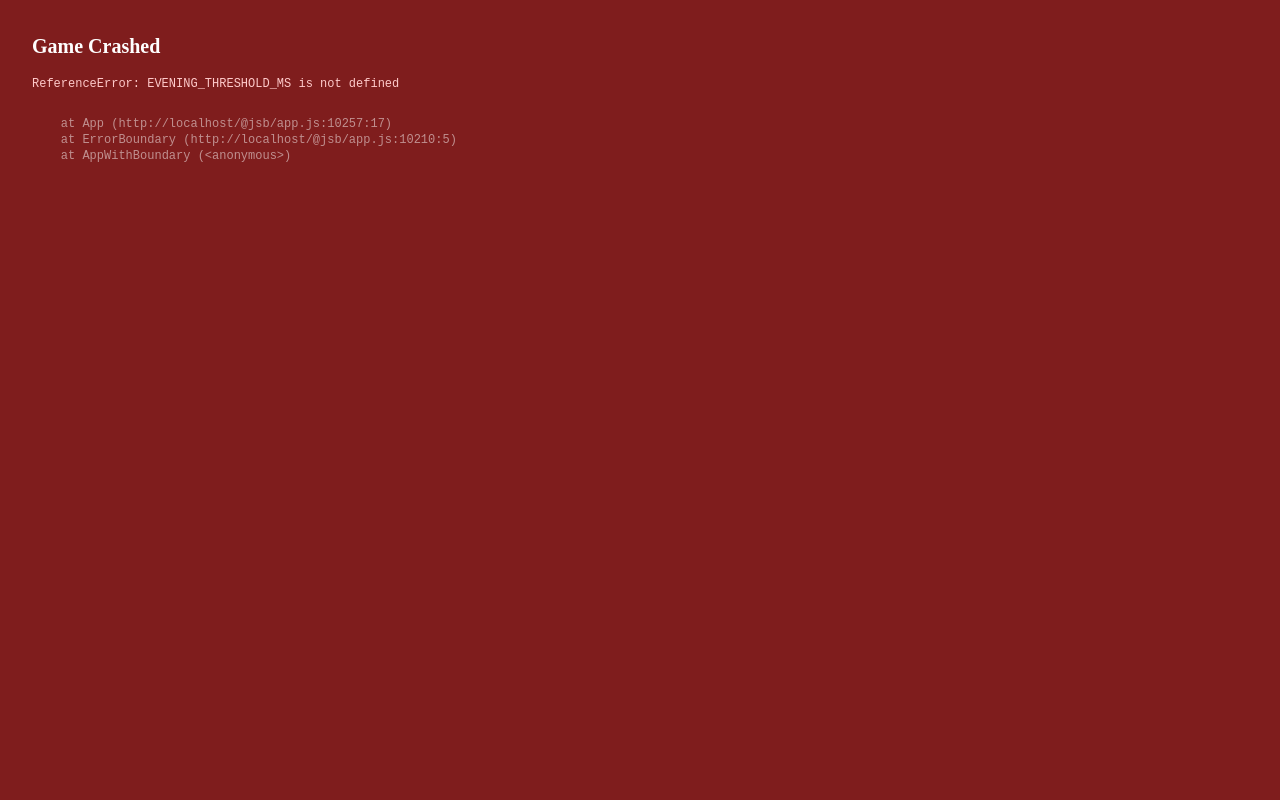
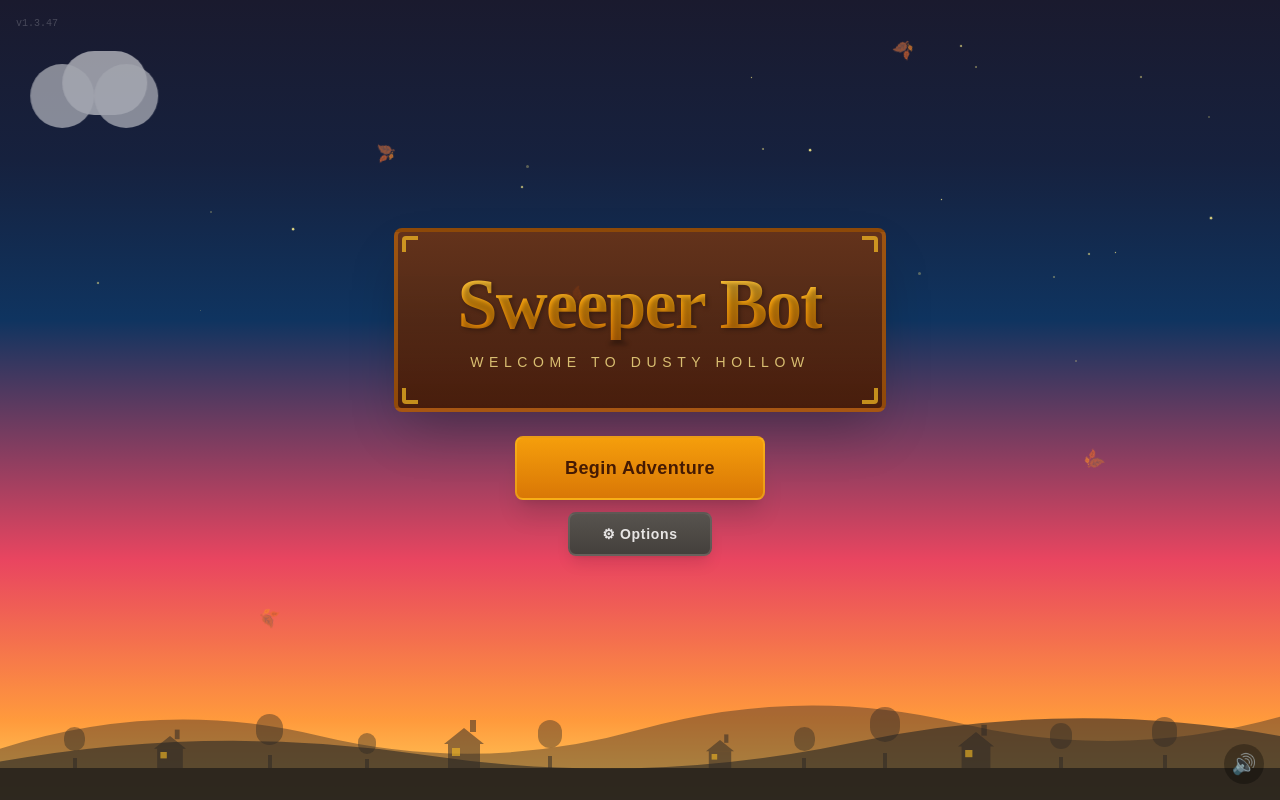
Before and after one commit to dragondealdough/sweeper-bot, a React (Vite) app: page / in a window 1280 px wide. Built offline with nearby package versions, Linux system fonts and the light colour scheme.

Commit message:
v1.3.47: Fix missing EVENING_THRESHOLD_MS import

```diff
--- a/App.tsx
+++ b/App.tsx
@@ -3,7 +3,7 @@ import React, { useEffect, useCallback, useRef, useState } from 'react';
 import { GameStatus, Direction, ItemType, FlagType } from './types';
 import {
   APP_VERSION, RECYCLE_TIME_MS, OVERWORLD_MIN_X, OVERWORLD_MAX_X,
-  GRID_CONFIG, PHYSICS, COLORS, INITIAL_ROPE_LENGTH, SAFE_ROWS, DAY_DURATION_MS,
+  GRID_CONFIG, PHYSICS, COLORS, INITIAL_ROPE_LENGTH, SAFE_ROWS, DAY_DURATION_MS, EVENING_THRESHOLD_MS,
   ROPE_X, HOUSE_X, RECYCLER_X, SHOP_X, CONSTRUCTION_X, OVERWORLD_FLOOR_Y
 } from './constants';
 import ShopOverlay from './components/ShopOverlay';
--- a/constants.ts
+++ b/constants.ts
@@ -42,7 +42,7 @@ export const EVENING_THRESHOLD_MS = 3 * 60 * 1000;
 export const RECYCLE_TIME_MS = 20000;
 export const OVERWORLD_MIN_X = -12;
 export const OVERWORLD_MAX_X = 28;
-export const APP_VERSION = 'v1.3.46';
+export const APP_VERSION = 'v1.3.47';
 
 export const CARD_DEFINITIONS: Record<CardType, CardDefinition> = {
   [CardType.BOMBER]: { type: CardType.BOMBER, name: 'Bomber', description: 'Explodes dealing damage.', baseValue: 3 },
--- a/package.json
+++ b/package.json
@@ -1,7 +1,7 @@
 {
   "name": "sweeper-bot",
   "private": true,
-  "version": "1.3.46",
+  "version": "1.3.47",
   "type": "module",
   "scripts": {
     "dev": "vite",
```
